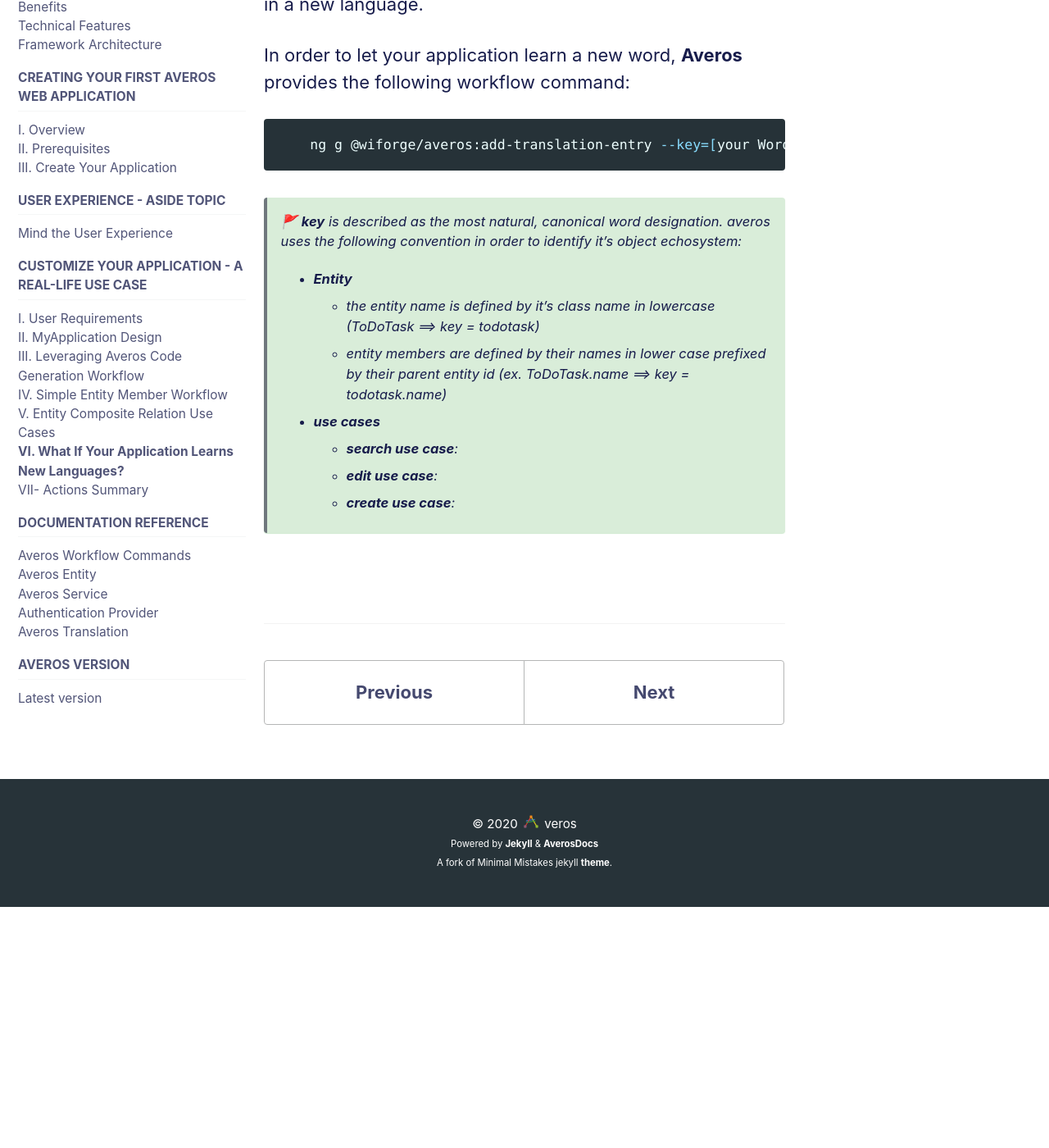
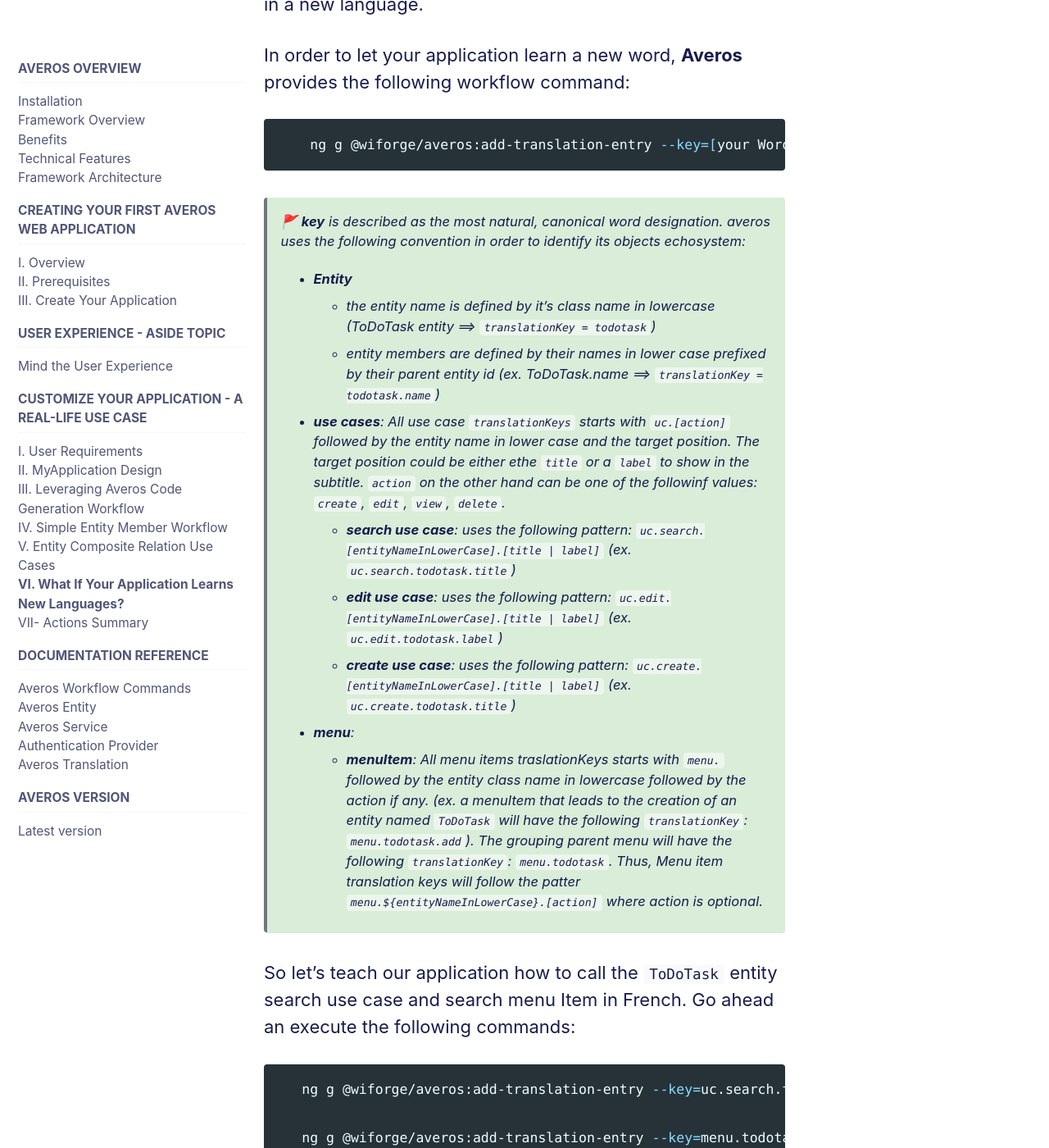
Before and after one commit to averos-io/averos-io.github.io, a Jekyll site: the page built from _docs/1.1.8/11.1-customize-your-app-i18n-workflows.md, in a window 1280 px wide and 1400 px high, scrolled down 1997 px. Shown: the whole window at 82% size. Built offline with Jekyll 4.4.1, drawn with Linux system fonts in a browser that asks for light colours; cached includes are drawn as plain includes; before the commit the page ends 3103 px from its top, so only the background shows below that; some of the changed text lies outside the part shown.

Commit message:
added further details about averos translation

````diff
--- a/_docs/1.1.8/11.1-customize-your-app-i18n-workflows.md
+++ b/_docs/1.1.8/11.1-customize-your-app-i18n-workflows.md
@@ -61,12 +61,28 @@
 ```
 
 >🚩 **key** is described as the most natural, canonical word designation.
-   averos uses the following convention in order to identify it's object echosystem:
+   averos uses the following convention in order to identify its objects echosystem:
    - **Entity**
-     - the entity name is defined by it's class name in lowercase (ToDoTask ==> key = todotask)
-     - entity members are defined by their names in lower case prefixed by their parent entity id (ex. ToDoTask.name ==> key = todotask.name)
-   - **use cases**
-     - **search use case**:
-     - **edit use case**:
-     - **create use case**:
+     - the entity name is defined by it's class name in lowercase (ToDoTask entity ==> `translationKey = todotask`)
+     - entity members are defined by their names in lower case prefixed by their parent entity id (ex. ToDoTask.name ==> `translationKey = todotask.name`)
+   - **use cases**: All use case `translationKeys` starts with `uc.[action]` followed by the entity name in lower case and the target position. The target position could be either ethe `title` or a `label` to show in the subtitle. `action` on the other hand can be one of the followinf values: `create`, `edit`, `view`, `delete`.
+     - **search use case**: uses the following pattern: `uc.search.[entityNameInLowerCase].[title | label]` (ex. `uc.search.todotask.title`)
+     - **edit use case**: uses the following pattern: `uc.edit.[entityNameInLowerCase].[title | label]` (ex. `uc.edit.todotask.label`)
+     - **create use case**: uses the following pattern: `uc.create.[entityNameInLowerCase].[title | label]` (ex. `uc.create.todotask.title`)
+   - **menu**:
+     - **menuItem**: All menu items traslationKeys starts with `menu.` followed by the entity class name in lowercase followed by the action if any. (ex. a menuItem that leads to the creation of an entity named `ToDoTask` will have the following `translationKey`: `menu.todotask.add`). The grouping parent menu will have the following `translationKey`: `menu.todotask`.
+     Thus, Menu item translation keys will follow the patter `menu.${entityNameInLowerCase}.[action]` where action is optional.
 {: .notice--success}
+
+
+So let's teach our application how to call the `ToDoTask` entity search use case and search menu Item in French.
+Go ahead an execute the following commands:
+
+```bash
+   ng g @wiforge/averos:add-translation-entry --key=uc.search.todotask.title --value="Chercher des Tâches" --lang=fr
+
+   ng g @wiforge/averos:add-translation-entry --key=menu.todotask.search --value="Recherche de Tâche" --lang=fr
+```
+
+CONGRATULATIONS! Your application is starting to learn French!
+{: .notice--info}
````
Also changed, not shown: _docs/1.1.8/03-technical-features.md (+1 -1 lines), _docs/1.1.8/05.1-overview.md (+1 -1 lines), _docs/1.1.8/05.2-prerequisites.md (+5 -5 lines), _docs/1.1.8/05.3-create-your-application.md (+2 -2 lines).
